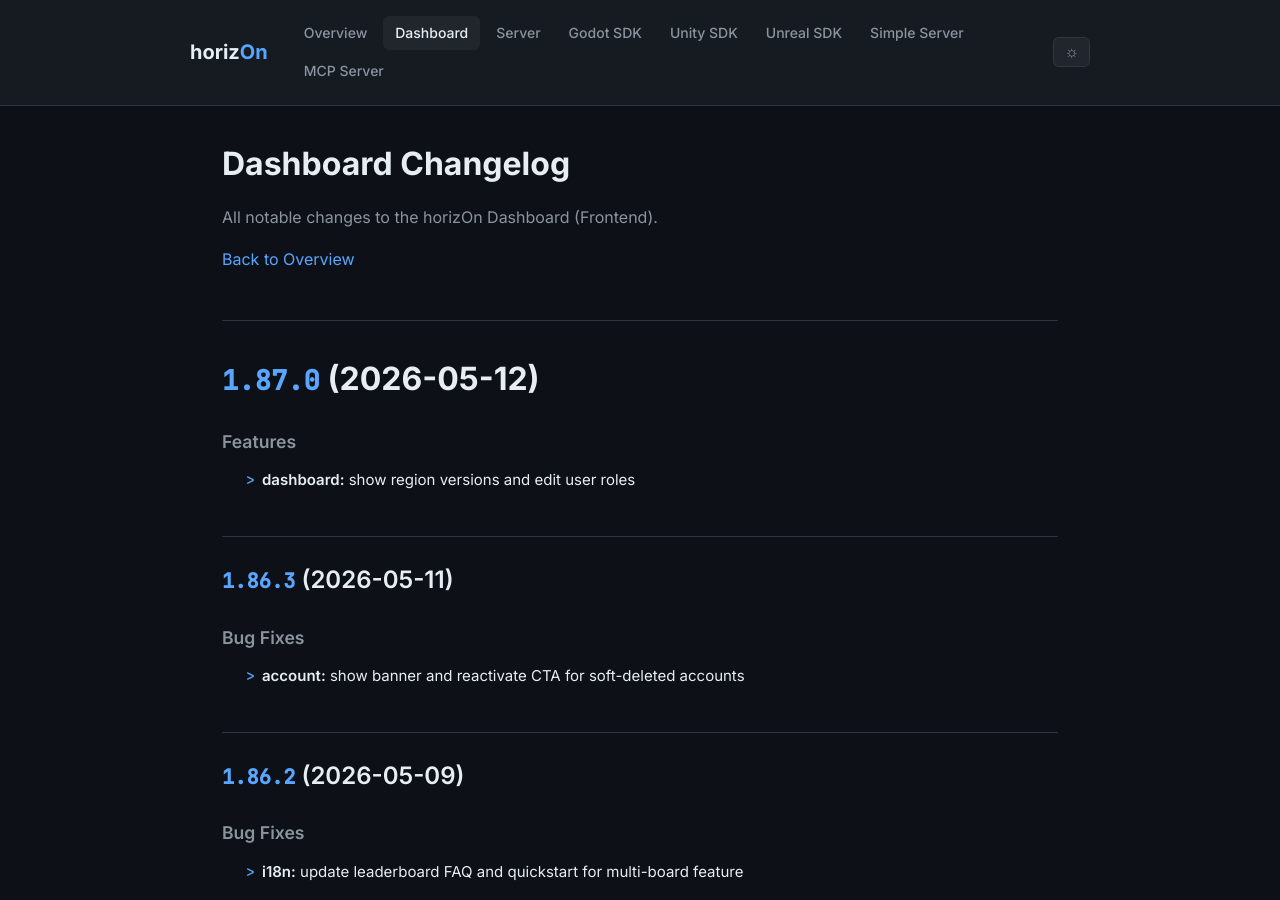
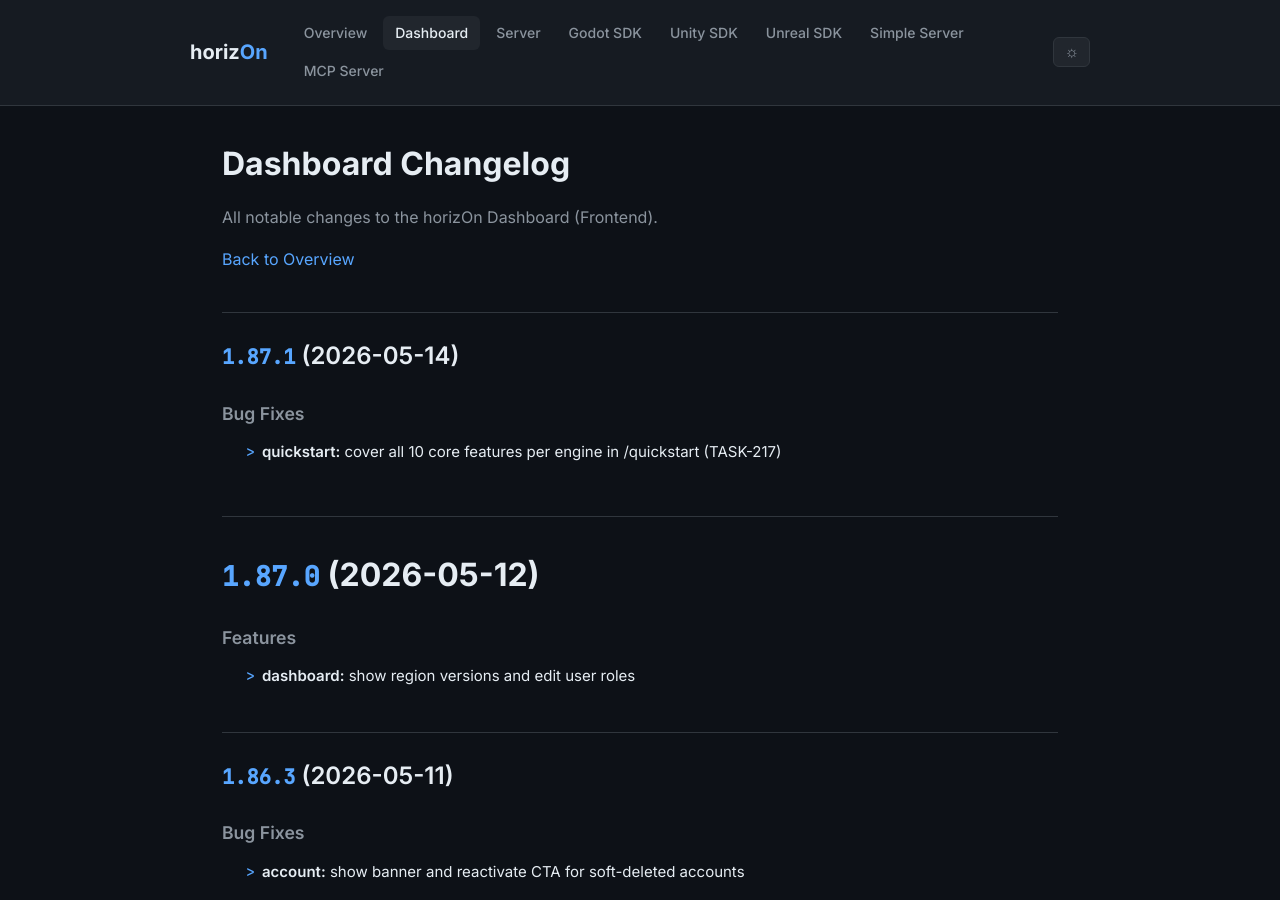
Before and after one commit to ProjectMakersDE/horizOn-Changelog, a Jekyll site: the page built from dashboard-changelog.md, in a window 1280 px wide and 900 px high. Built offline with Jekyll 4.4.1, drawn with Linux system fonts in a browser that asks for light colours.

Commit message:
chore: sync changelogs [skip ci]

```diff
--- a/dashboard-changelog.md
+++ b/dashboard-changelog.md
@@ -8,6 +8,13 @@ title: Dashboard Changelog
 All notable changes to the horizOn Dashboard (Frontend).
 
 [Back to Overview](.)
+
+## [1.87.1](https://github.com/ProjectMakersDE/horizOn-Dashboard/compare/v1.87.0...v1.87.1) (2026-05-14)
+
+
+### Bug Fixes
+
+* **quickstart:** cover all 10 core features per engine in /quickstart (TASK-217) ([46020a8](https://github.com/ProjectMakersDE/horizOn-Dashboard/commit/46020a82e03d49d6653c48fcd34f8fcf05470ce5))
 
 # [1.87.0](https://github.com/ProjectMakersDE/horizOn-Dashboard/compare/v1.86.3...v1.87.0) (2026-05-12)
 
```
Also changed, not shown: index.md (+1 -1 lines).
